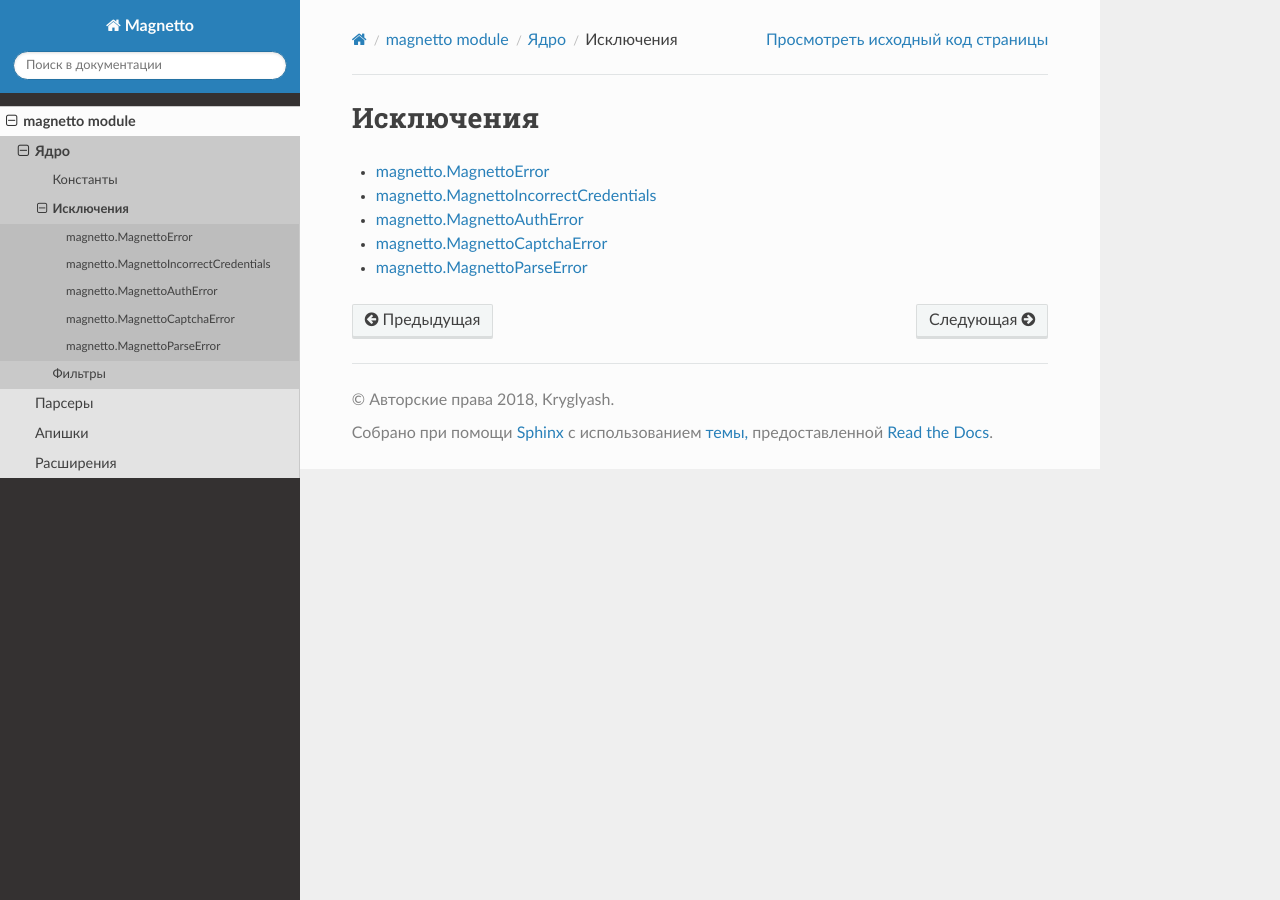
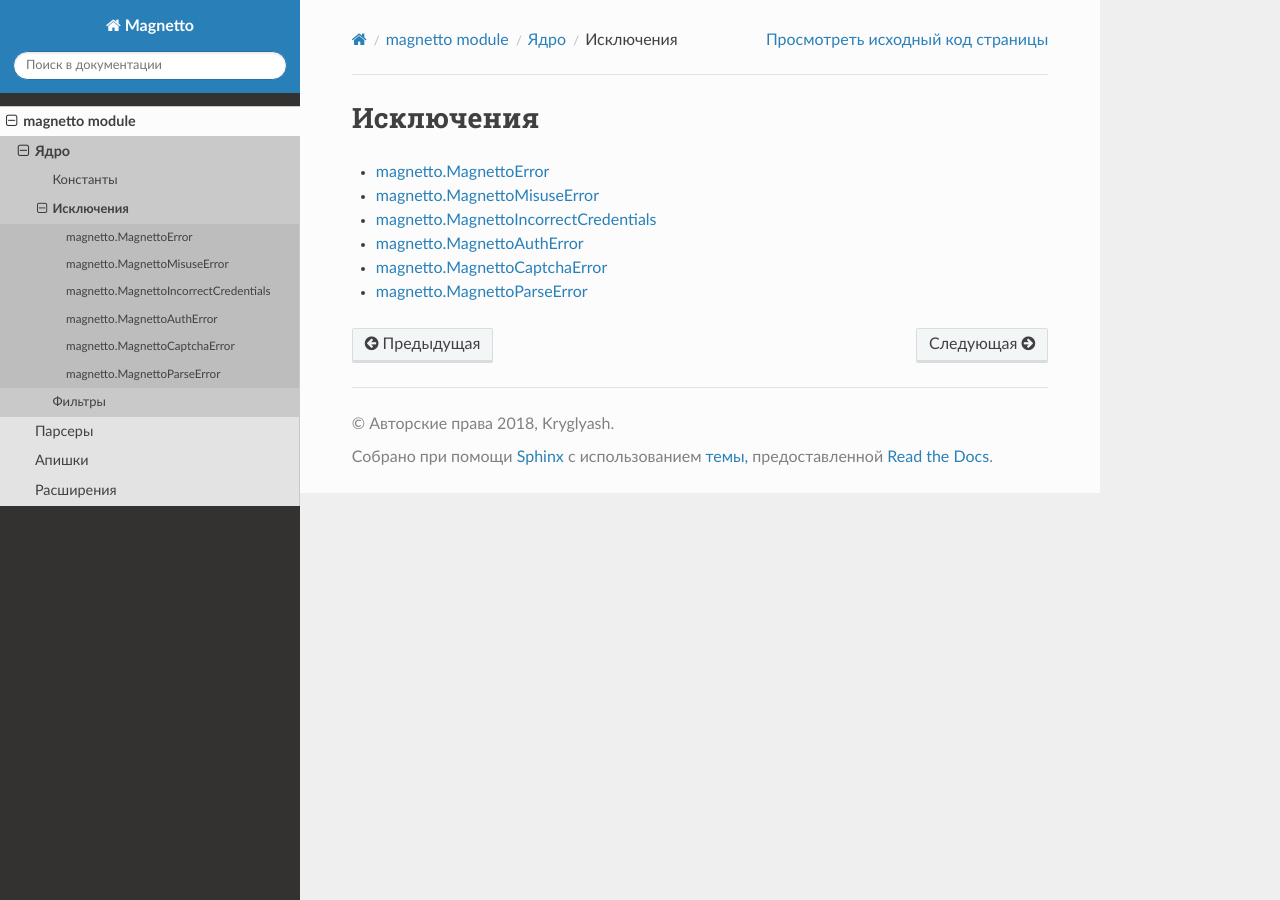
Before and after one commit to LaFa777/Magnetto, a Sphinx documentation site: the page built from docs/source/magnetto.errors.rst, in a window 1280 px wide. Built offline with Sphinx 7.4.7 and the Read the Docs theme 2.0.0, drawn with Linux system fonts in a browser that asks for light colours.

Commit message:
Обновлена документация

```diff
--- a/docs/source/magnetto.coreparsers.rst
+++ b/docs/source/magnetto.coreparsers.rst
@@ -3,5 +3,5 @@
 
 .. toctree::
 
-  magnetto.resultparsepage
+  magnetto.resultparsesearchpage
   magnetto.transformparseerror
--- a/docs/source/magnetto.errors.rst
+++ b/docs/source/magnetto.errors.rst
@@ -4,6 +4,7 @@
 .. toctree::
 
   magnetto.magnettoerror
+  magnetto.magnettomisuseerror
   magnetto.magnettoincorrectcredentials
   magnetto.magnettoautherror
   magnetto.magnettocaptchaerror
--- /dev/null
+++ b/docs/source/magnetto.magnettomisuseerror.rst
@@ -0,0 +1,6 @@
+magnetto.MagnettoMisuseError
+============================
+
+.. autoclass:: magnetto.MagnettoMisuseError
+    :members:
+    :show-inheritance:
--- a/docs/source/magnetto.resultparsepage.rst
+++ /dev/null
@@ -1,4 +0,0 @@
-magnetto.ResultParsePage
-========================
-
-.. autodata:: magnetto.ResultParsePage
--- /dev/null
+++ b/docs/source/magnetto.resultparsesearchpage.rst
@@ -0,0 +1,4 @@
+magnetto.ResultParseSearchPage
+==============================
+
+.. autodata:: magnetto.ResultParseSearchPage
```
